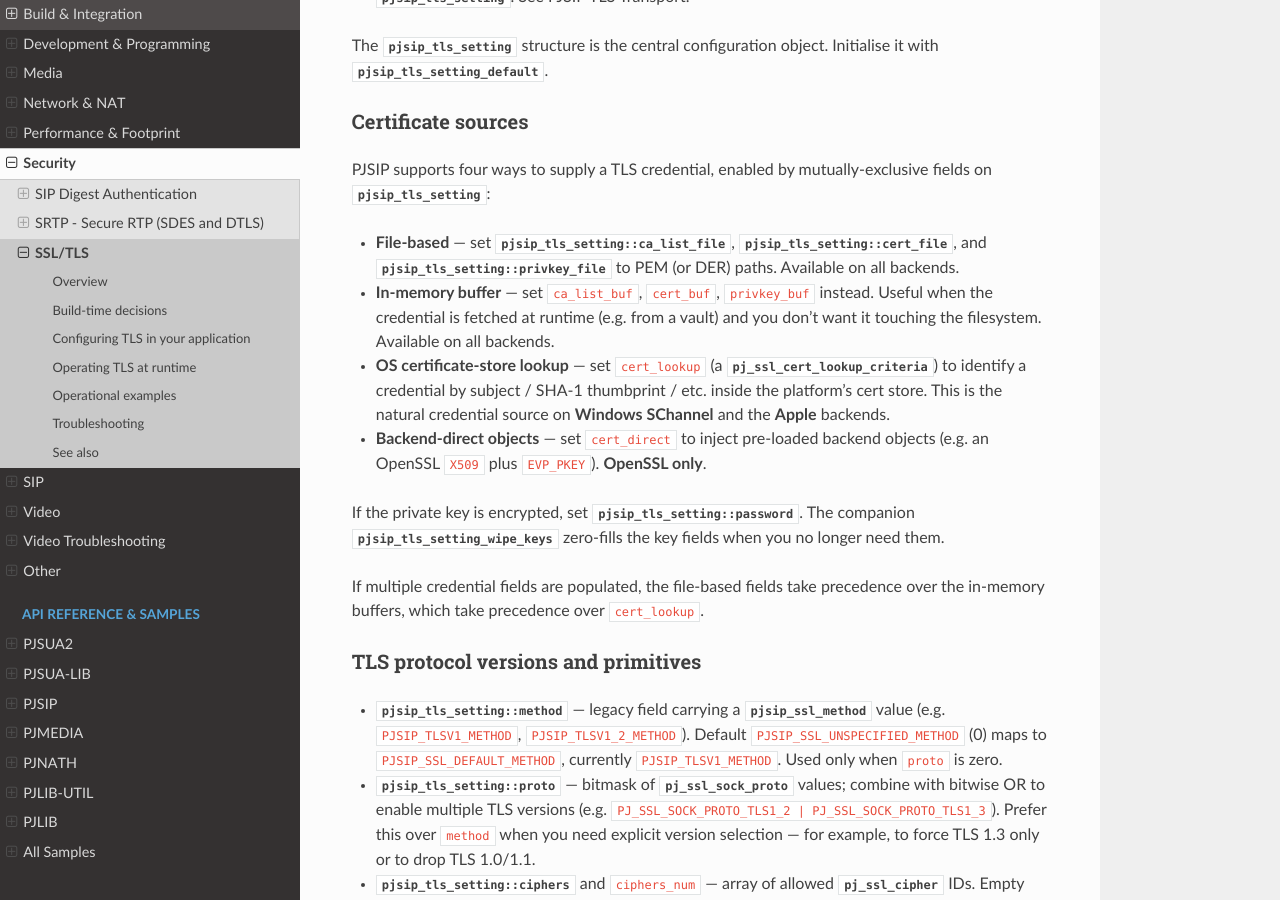
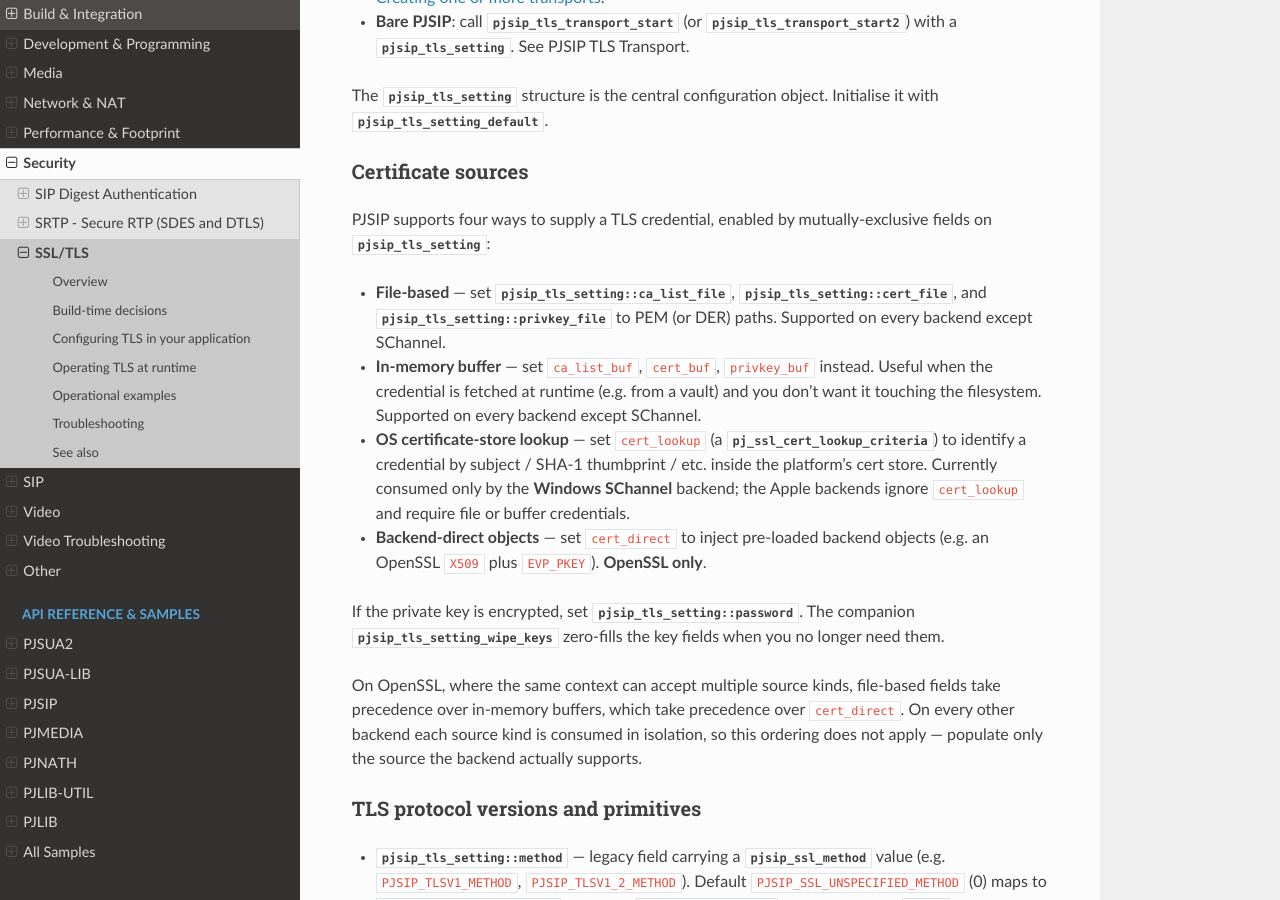
Before and after one commit to pjsip/pjproject_docs, a Sphinx documentation site: the page built from docs/source/specific-guides/security/ssl.rst, in a window 1280 px wide and 900 px high, scrolled down 5493 px. Built offline with Sphinx 7.4.7 and the Read the Docs theme 3.1.0, drawn with Linux system fonts in a browser that asks for light colours; the version number could not be read and is left out; some of the changed text lies outside the part shown.

Commit message:
docs: correct backend capability matrix for cert sources
The matrix overstated three rows. Verified against PJLIB
ssl_sock_*.c sources:

- SChannel only consumes cert_lookup; cert_file / cert_buf are
  silently ignored (ssl_sock_schannel.c:976-1003 and :1072-1099).
  A server with no matching store entry falls back to a
  self-signed certificate.
- Apple NW and Apple Darwin do not consume cert_lookup; only
  cert_file / cert_buf and the matching CA / privkey fields
  (ssl_sock_apple.m:496-632, ssl_sock_darwin.c:241-266 and
  :1233-1241).

Also rescope the file > buf > cert_lookup precedence note: in
practice the precedence only applies on OpenSSL and the third
tier is cert_direct, not cert_lookup (which OpenSSL never
consumes). On the other backends each source kind is handled
in isolation, so the precedence concept does not apply.

Co-Authored-By: Claude Code

```diff
--- a/docs/source/specific-guides/security/ssl.rst
+++ b/docs/source/specific-guides/security/ssl.rst
@@ -77,15 +77,19 @@ choice:
   precludes OpenSSL. Functionally close to OpenSSL but cipher-suite
   syntax differs and the custom-verify callback is not implemented.
 - **Apple Network framework** is the recommended Apple-side backend
-  on macOS 10.15+ and iOS 13+. It integrates with the Keychain and
-  the OS certificate store; certificate material is supplied via the
-  ``cert_lookup`` criteria rather than PEM files.
+  on macOS 10.15+ and iOS 13+. Certificate material is supplied as
+  PEM/DER via ``cert_file`` / ``cert_buf`` (and the matching
+  ``ca_list_*`` / ``privkey_*`` fields); ``cert_lookup`` is not
+  currently consumed by this backend.
 - **Apple Secure Transport** (``DARWIN``) is the legacy Apple backend.
   It is **deprecated** in macOS 10.15 and iOS 13; new code should use
-  the Network framework backend (``APPLE``) above.
+  the Network framework backend (``APPLE``) above. Like Apple NW it
+  consumes file/buffer credentials, not ``cert_lookup``.
 - **Windows SChannel** uses the OS SSPI/SChannel stack and the
-  Windows certificate store. Like the Apple Network framework, the
-  natural credential source is the OS store via ``cert_lookup``.
+  Windows certificate store. The only credential source it consumes
+  is ``cert_lookup`` — ``cert_file`` / ``cert_buf`` are silently
+  ignored, and a server with no matching store entry falls back to a
+  self-signed certificate.
 - **Mbed TLS** is a small TLS stack typical for embedded and
   resource-constrained targets. The feature set is a subset (e.g.
   TLS 1.3 support depends on the Mbed TLS version) and the custom
@@ -297,16 +301,17 @@ mutually-exclusive fields on :cpp:any:`pjsip_tls_setting`:
   :cpp:any:`pjsip_tls_setting::ca_list_file`,
   :cpp:any:`pjsip_tls_setting::cert_file`, and
   :cpp:any:`pjsip_tls_setting::privkey_file` to PEM (or DER) paths.
-  Available on all backends.
+  Supported on every backend except SChannel.
 - **In-memory buffer** — set ``ca_list_buf``, ``cert_buf``,
   ``privkey_buf`` instead. Useful when the credential is fetched at
   runtime (e.g. from a vault) and you don't want it touching the
-  filesystem. Available on all backends.
+  filesystem. Supported on every backend except SChannel.
 - **OS certificate-store lookup** — set ``cert_lookup`` (a
   :cpp:any:`pj_ssl_cert_lookup_criteria`) to identify a credential by
   subject / SHA-1 thumbprint / etc. inside the platform's cert store.
-  This is the natural credential source on **Windows SChannel** and
-  the **Apple** backends.
+  Currently consumed only by the **Windows SChannel** backend; the
+  Apple backends ignore ``cert_lookup`` and require file or buffer
+  credentials.
 - **Backend-direct objects** — set ``cert_direct`` to inject
   pre-loaded backend objects (e.g. an OpenSSL ``X509`` plus
   ``EVP_PKEY``). **OpenSSL only**.
@@ -316,9 +321,11 @@ If the private key is encrypted, set
 :cpp:any:`pjsip_tls_setting_wipe_keys()` zero-fills the key fields when
 you no longer need them.
 
-If multiple credential fields are populated, the file-based fields
-take precedence over the in-memory buffers, which take precedence
-over ``cert_lookup``.
+On OpenSSL, where the same context can accept multiple source kinds,
+file-based fields take precedence over in-memory buffers, which take
+precedence over ``cert_direct``. On every other backend each source
+kind is consumed in isolation, so this ordering does not apply —
+populate only the source the backend actually supports.
 
 TLS protocol versions and primitives
 ~~~~~~~~~~~~~~~~~~~~~~~~~~~~~~~~~~~~
```
Also changed, not shown: other parts of docs/source/specific-guides/security/ssl.rst (+3 -3 lines).
